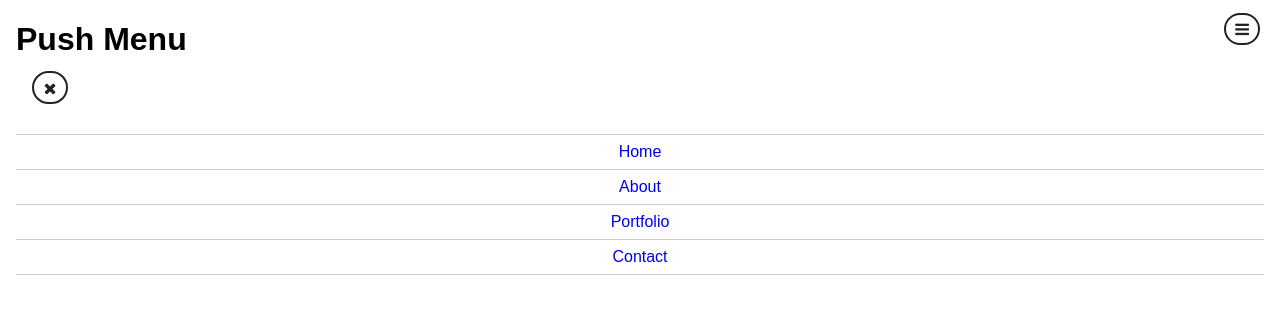
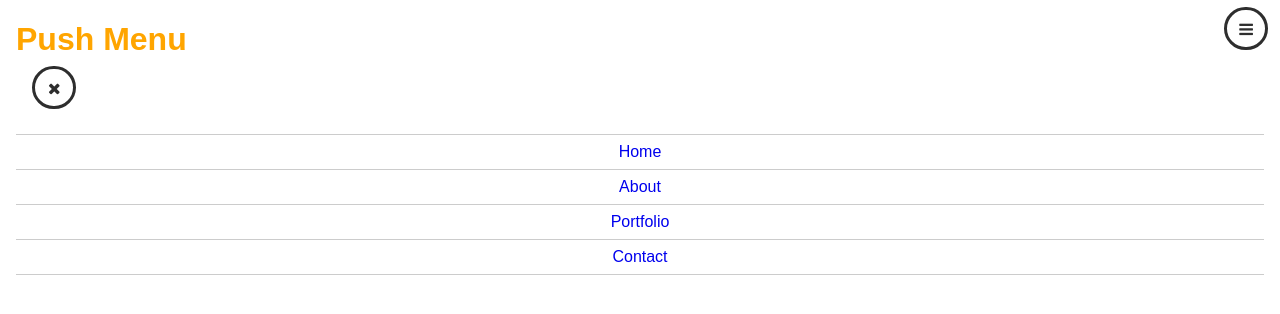
Before and after one commit to trac0040/exercise-3, a plain HTML site: page index.html in a window 1280 px wide. Drawn offline with nearby package versions, Linux system fonts and the light colour scheme.

Commit message:
feat(scss): add colours to _base
Add shades of orange to _base.scss to use throughout site

```diff
--- a/scss/_base.scss
+++ b/scss/_base.scss
@@ -1,4 +1,8 @@
 // Variables
 
 $light-grey: #ccc;
-$text-color: #222;
+$text-color: #2E2E2E;
+$orange: #ffa500;
+$orange-2: #ffae19;
+$orange-3: #ffb732;
+$orange-4: #ffc04c;
--- a/scss/components/_main.scss
+++ b/scss/components/_main.scss
@@ -31,6 +31,7 @@ body{
 header {
   padding: 0 1em;
   position: relative;
+  color: $orange;
 }
 
 .toggle-btn{
@@ -65,9 +66,9 @@ header {
     @include hide-text;
   }
   i{
-    border: 2px solid $text-color;
-    border-radius: 30px;
-    padding: .4em .3em .3em .3em;
+    border: 3px solid $text-color;
+    border-radius: 50px;
+    padding: 11px 8px 9px 8px;
   }
 }
 
```
Also changed, not shown: css/style.css.
